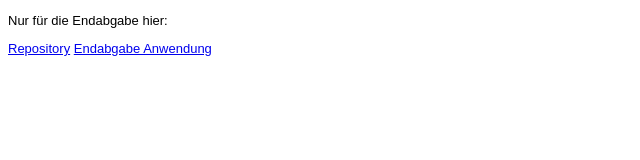
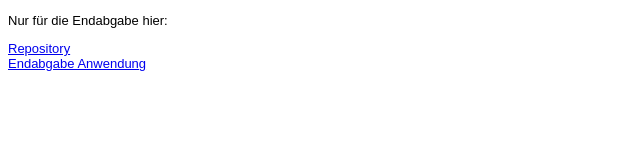
Before and after one commit to tonybree/EIA222FINAL, a plain HTML site: page Steckbrief/steckbrief.htm in a window 1280 px wide. Shown: the whole page, without its empty margins (0-640 px from the left). Drawn offline with Linux system fonts and the light colour scheme.

Commit message:
Update steckbrief.htm

```diff
--- a/Steckbrief/steckbrief.htm
+++ b/Steckbrief/steckbrief.htm
@@ -13,7 +13,7 @@ body {
 </head>
 <body>
 	<p>Nur für die Endabgabe hier: </p>
-	<a href="https://github.com/tonybree/EIA222FINAL" target="_blank">Repository</a>
+	<a href="https://github.com/tonybree/EIA222FINAL" target="_blank">Repository</a> <br>
 	<a href="https://tonybree.github.io/EIA222FINAL/Gemuesegarten-Simulator/index.htm" target="_blank">Endabgabe Anwendung</a>
 </body>
 </html>
```
